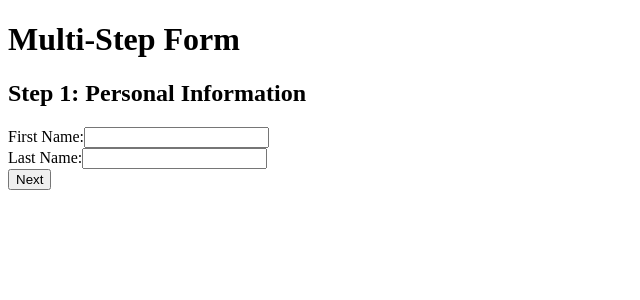
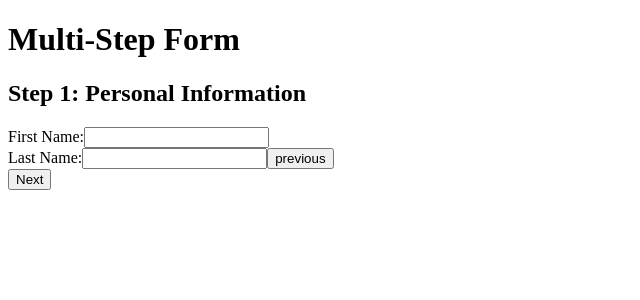
Before and after one commit to acciojob/multi-step-form-Aravindhan-Rajendran, a React app: page / in a window 1280 px wide. Shown: the top 300 px of the page, without its empty margins (0-640 px from the left). Built offline with nearby package versions, Linux system fonts and the light colour scheme.

Commit message:
Update Step.js

```diff
--- a/src/components/Step.js
+++ b/src/components/Step.js
@@ -24,6 +24,7 @@ function Step({ step, formData, onChange, onNext, onPrevious, onSubmit }) {
             onChange={onChange}
           />
         </label>
+              <button type="button">previous</button>
       </div>
 
       <div id="step2" style={{ display: step === 2 ? 'block' : 'none' }}>
@@ -47,6 +48,7 @@ function Step({ step, formData, onChange, onNext, onPrevious, onSubmit }) {
             onChange={onChange}
           />
         </label>
+              <button type="button">previous</button>
       </div>
 
       <div id="step3" style={{ display: step === 3 ? 'block' : 'none' }}>
@@ -70,6 +72,7 @@ function Step({ step, formData, onChange, onNext, onPrevious, onSubmit }) {
             onChange={onChange}
           />
         </label>
+              <button type="button">previous</button>
       </div>
 
       <div>
```
